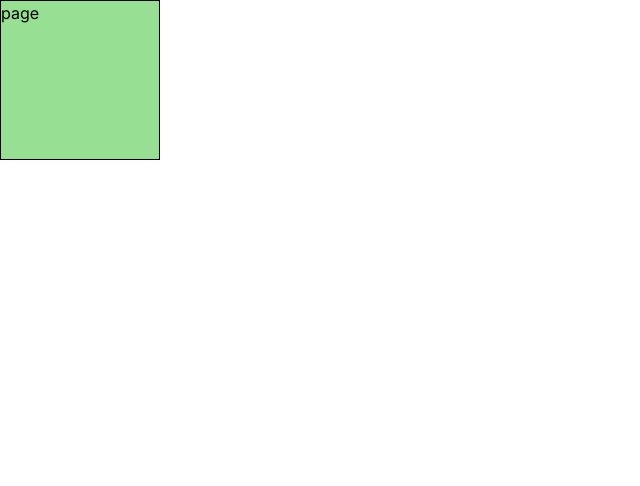
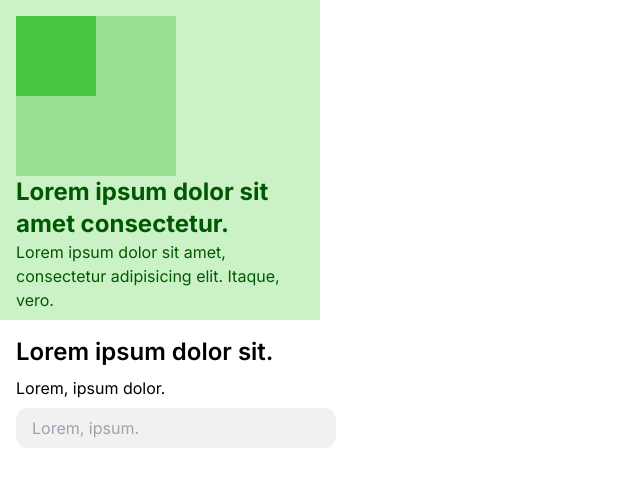
Before and after one commit to yesid-lopez/study-buddy-ui, a Next.js app: page / in a window 1280 px wide. Shown: the top 486 px of the page, without its empty margins (0-640 px from the left). Built offline with nearby package versions, Linux system fonts and the light colour scheme.

Commit message:
More colors

```diff
--- a/app/page.tsx
+++ b/app/page.tsx
@@ -1,7 +1,32 @@
 import React from "react";
 
 const page = () => {
-  return <div className="h-40 w-40 border bg-green">page</div>;
+  return (
+    <>
+      <div className="h-80 w-80 bg-green-light p-4">
+        <div className="h-40 w-40 bg-green">
+          <div className="h-20 w-20 bg-green-dark" />
+        </div>
+        <h1 className="text-green-darker font-bold text-2xl">
+          Lorem ipsum dolor sit amet consectetur.
+        </h1>
+        <p className="text-green-darker text-base">
+          Lorem ipsum dolor sit amet, consectetur adipisicing elit. Itaque,
+          vero.
+        </p>
+      </div>
+      <div className="flex flex-col gap-2 p-4">
+        <h2 className="font-semibold text-2xl">Lorem ipsum dolor sit.</h2>
+        <label htmlFor="input">Lorem, ipsum dolor.</label>
+        <input
+          id="input"
+          title="example"
+          className="bg-gray h-10 rounded-xl w-80 p-4 focus:outline-green"
+          placeholder="Lorem, ipsum."
+        />
+      </div>
+    </>
+  );
 };
 
 export default page;
--- a/tailwind.config.ts
+++ b/tailwind.config.ts
@@ -9,6 +9,7 @@ const config: Config = {
 
   theme: {
     colors: {
+      gray: "#F1F1F1",
       "orange-light": "#FFD5AE",
       orange: "#FFB15D",
       "orange-dark": "#FF6E00",
```
